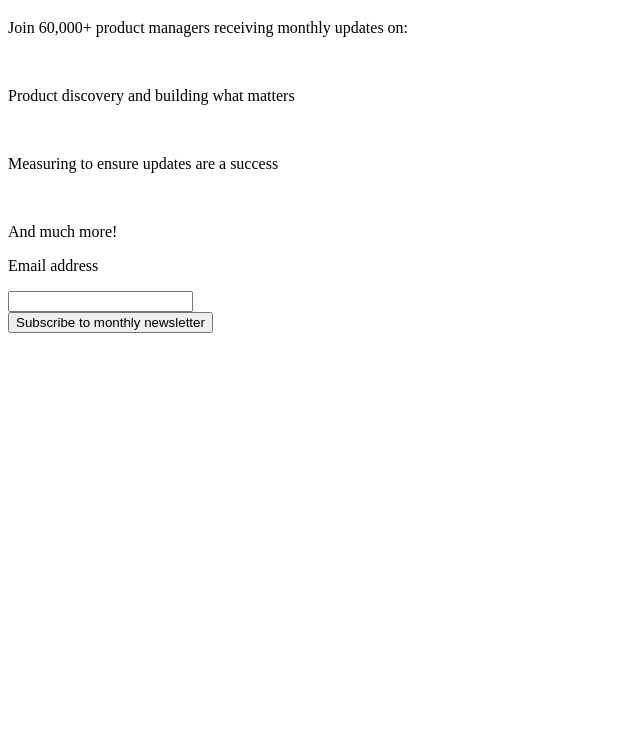
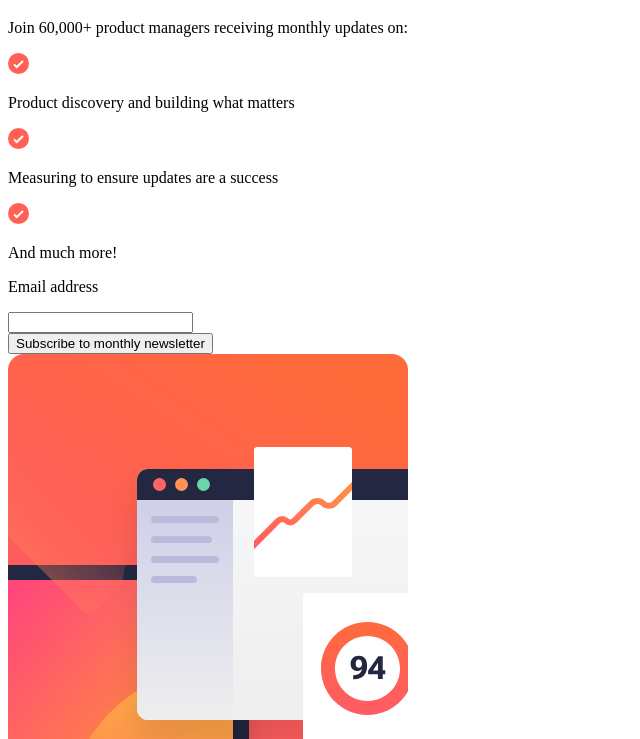
Before and after one commit to iamkenny-dev/newsletter_form, a plain HTML site: page index.html in a window 1280 px wide. Shown: the part 61-800 px from the top of the page, without its empty margins (0-640 px from the left). Drawn offline with Linux system fonts and the light colour scheme.

Commit message:
html file

```diff
--- a/index.html
+++ b/index.html
@@ -14,16 +14,16 @@
             <h1>Stay updated!</h1>
             <p>Join 60,000+ product managers receiving monthly updates on:</p>
 
-            <div>
-                <img src="" alt="">
+            <div class="icon">
+                <img src="img/icon-list.svg" alt="">
                 <p>Product discovery and building what matters</p>
             </div>
-            <div>
-                <img src="" alt="">
+            <div class="icon">
+                <img src="img/icon-list.svg" alt="">
                 <p>Measuring to ensure updates are a success</p>
             </div>
-            <div>
-                <img src="" alt="">
+            <div class="icon">
+                <img src="img/icon-list.svg" alt="">
                 <p>And much more!</p>
             </div>
 
@@ -36,7 +36,7 @@
         </div>
 
         <div class="right-container">
-
+            <img src="img/illustration-sign-up-desktop.svg" alt="">
         </div>
 
     </div>
```
